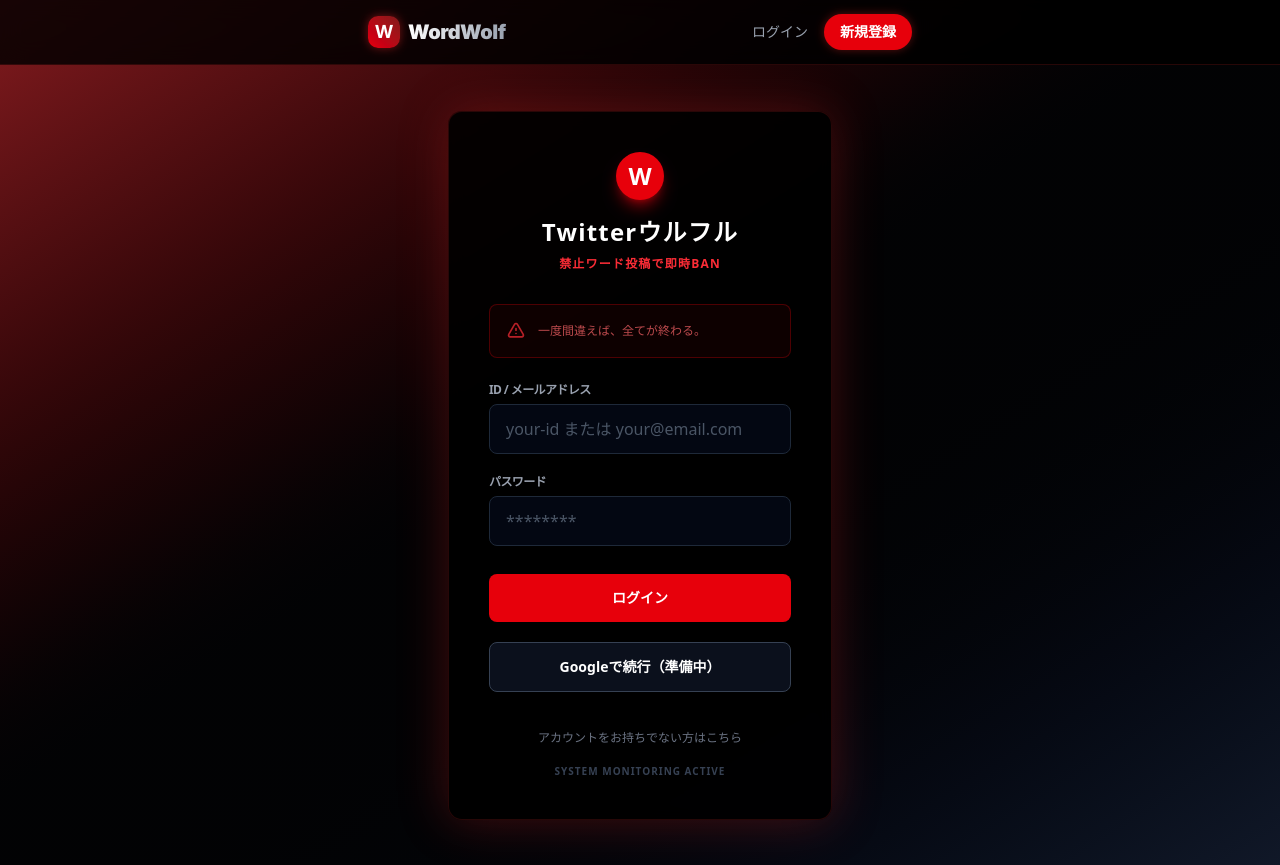
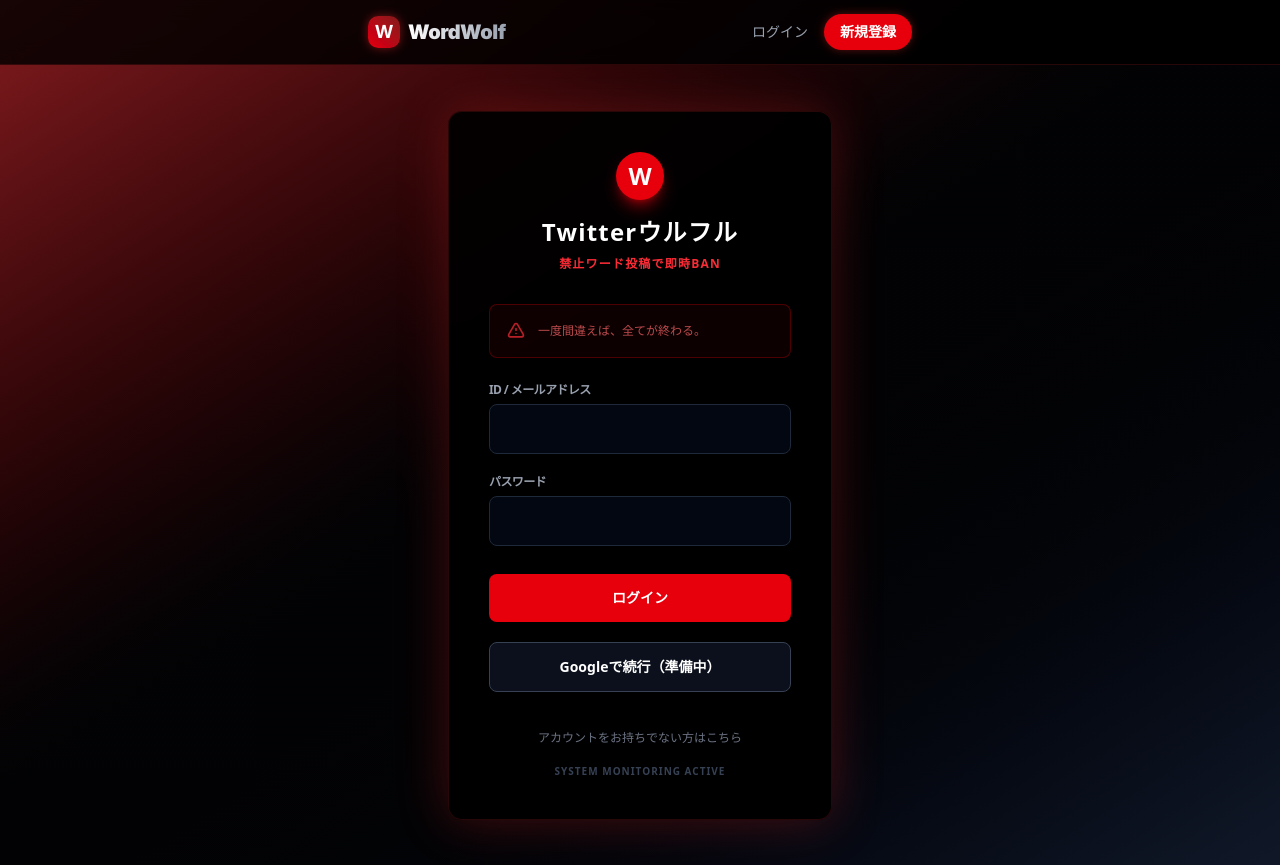
Before and after one commit to yuzuriha-nagi/geekcamp-vol16, a Next.js app in the folder frontend/: page /login in a window 1280 px wide. Built offline with nearby package versions, Linux system fonts and the light colour scheme.

Commit message:
Login: remove placeholders from ID/email and password

```diff
--- a/frontend/src/app/(auth)/login/page.tsx
+++ b/frontend/src/app/(auth)/login/page.tsx
@@ -92,7 +92,6 @@ const handleSubmit = async (e: React.FormEvent) => {
               type="text"
               value={identifier}
               onChange={(e) => setIdentifier(e.target.value)}
-              placeholder="your-id または your@email.com"
               className="w-full rounded-md border border-gray-800 bg-gray-950 px-4 py-3 text-white placeholder-gray-600 focus:border-red-600 focus:ring-1 focus:ring-red-600 transition-all outline-none"
               required
             />
@@ -106,7 +105,6 @@ const handleSubmit = async (e: React.FormEvent) => {
               type="password"
               value={password}
               onChange={(e) => setPassword(e.target.value)}
-              placeholder="********"
               className="w-full rounded-md border border-gray-800 bg-gray-950 px-4 py-3 text-white placeholder-gray-600 focus:border-red-600 focus:ring-1 focus:ring-red-600 transition-all outline-none"
               required
             />
```
